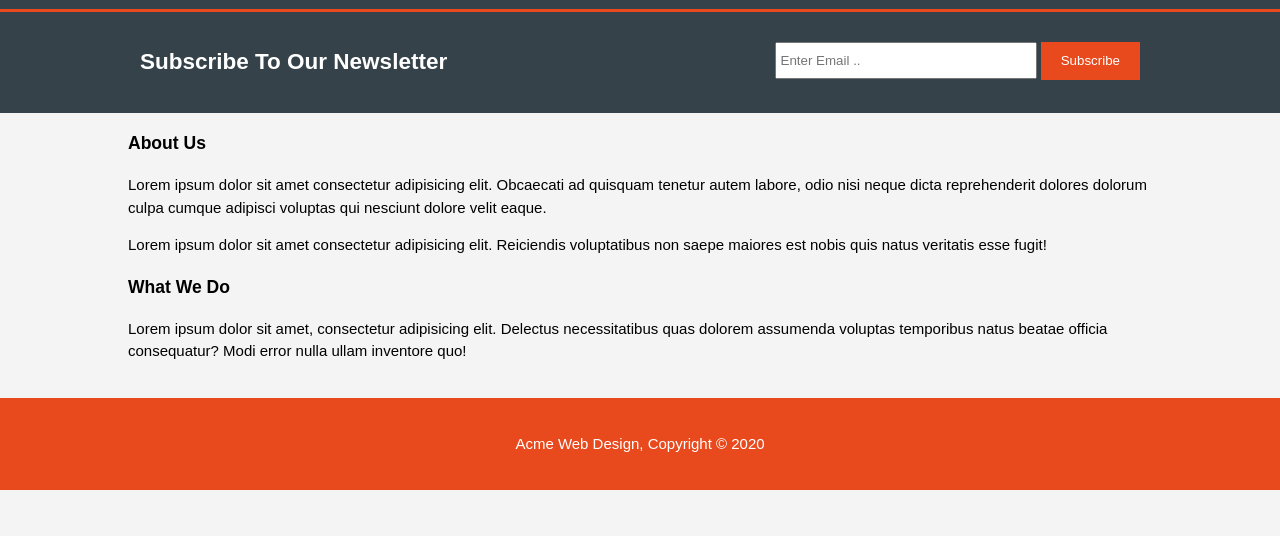
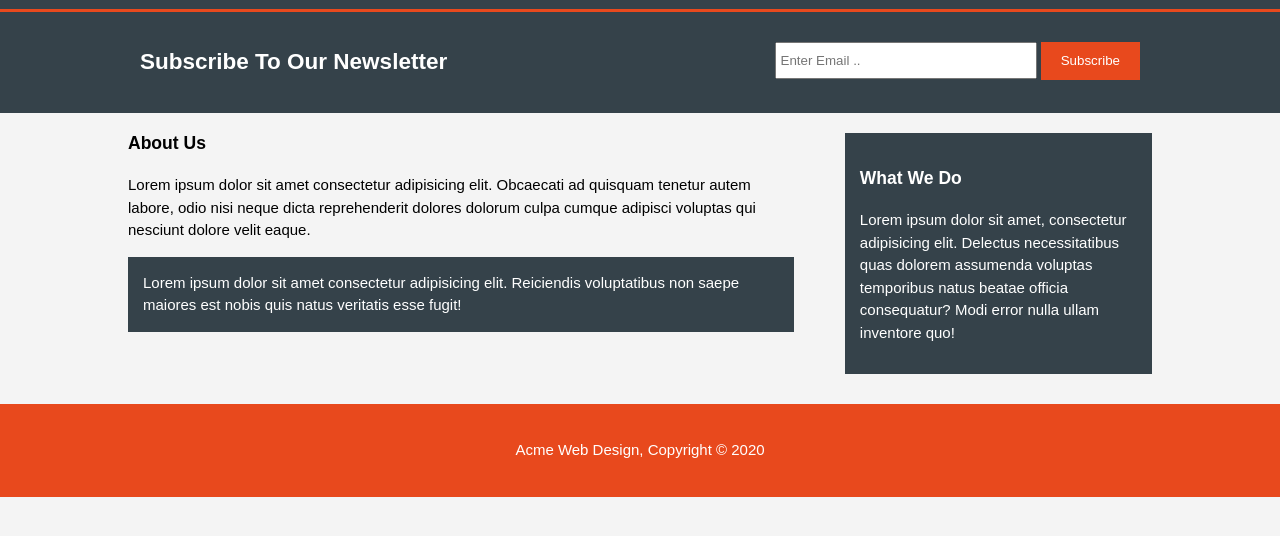
Before and after one commit to IrynaSpyrydonova/acme-web-design, a plain HTML site: page about.html in a window 1280 px wide. Shown: the part 114-650 px from the top of the page. Drawn offline with Linux system fonts and the light colour scheme.

Commit message:
Styled about page: article and aside element

```diff
--- a/style.css
+++ b/style.css
@@ -24,6 +24,14 @@ ul {
     padding-left: 20px;
     padding-right: 20px;
     color: white;
+}
+
+.dark {
+    padding: 15px;
+    background: #35424a;
+    color: white;
+    margin-top: 10px;
+    margin-bottom: 10px;
 }
 
 
@@ -132,6 +140,28 @@ margin-bottom: 10px;
     width: 90px;
 }
 
+/* Sidebar */
+
+aside#sidebar {
+    float: right;
+    width: 30%;
+    margin-top: 10px;
+}
+
+aside#sidebar .quote input, aside#sidebar .quote textarea {
+    width: 90%;
+    padding: 5px;
+}
+
+/* Main-col */
+article#main-col {
+    float: left;
+    width: 65%;
+}
+
+
+/* Footer */
+
 footer{
     padding:20px;
     margin-top:20px;
```
Also changed, not shown: 1 other file.
